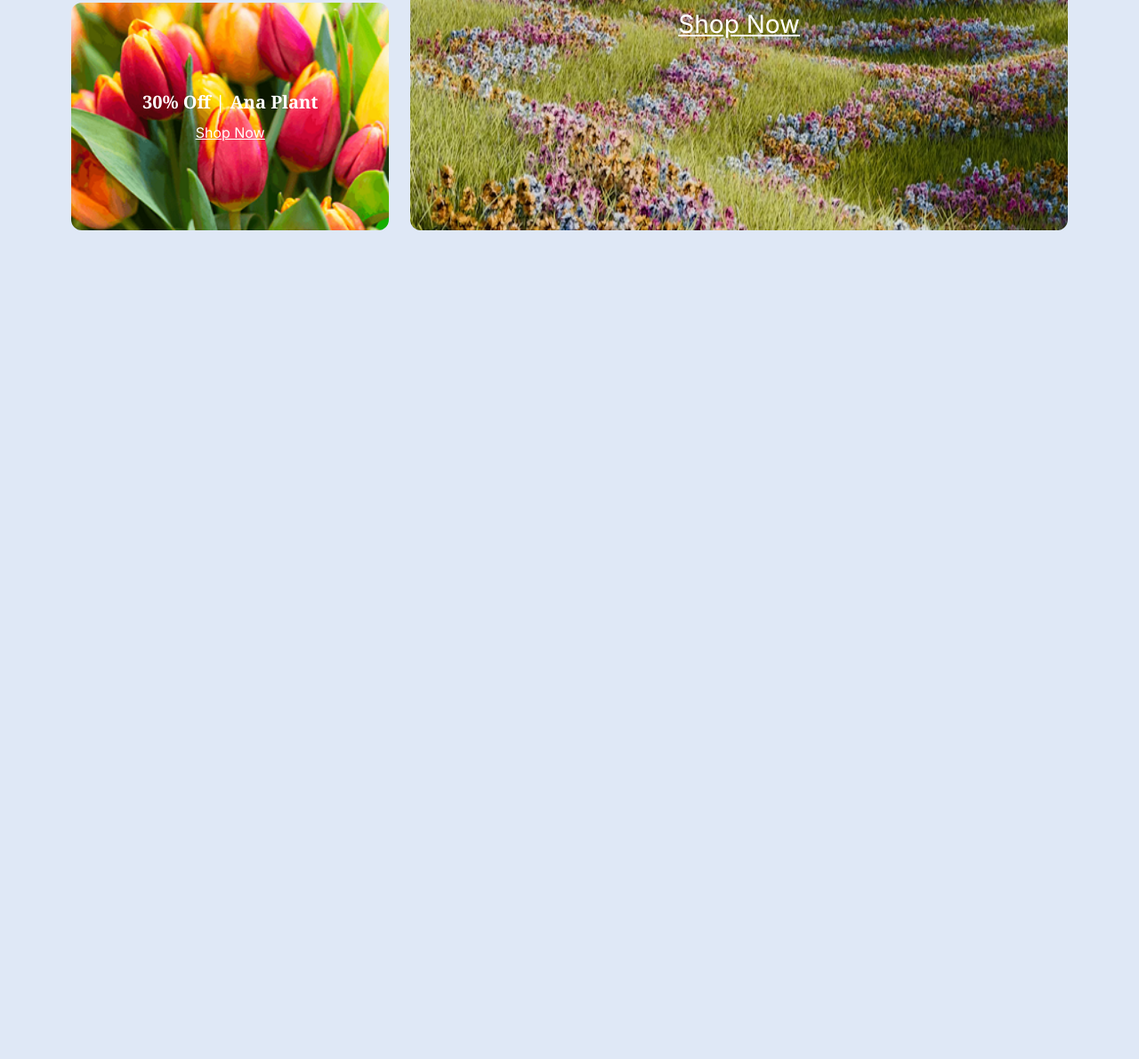
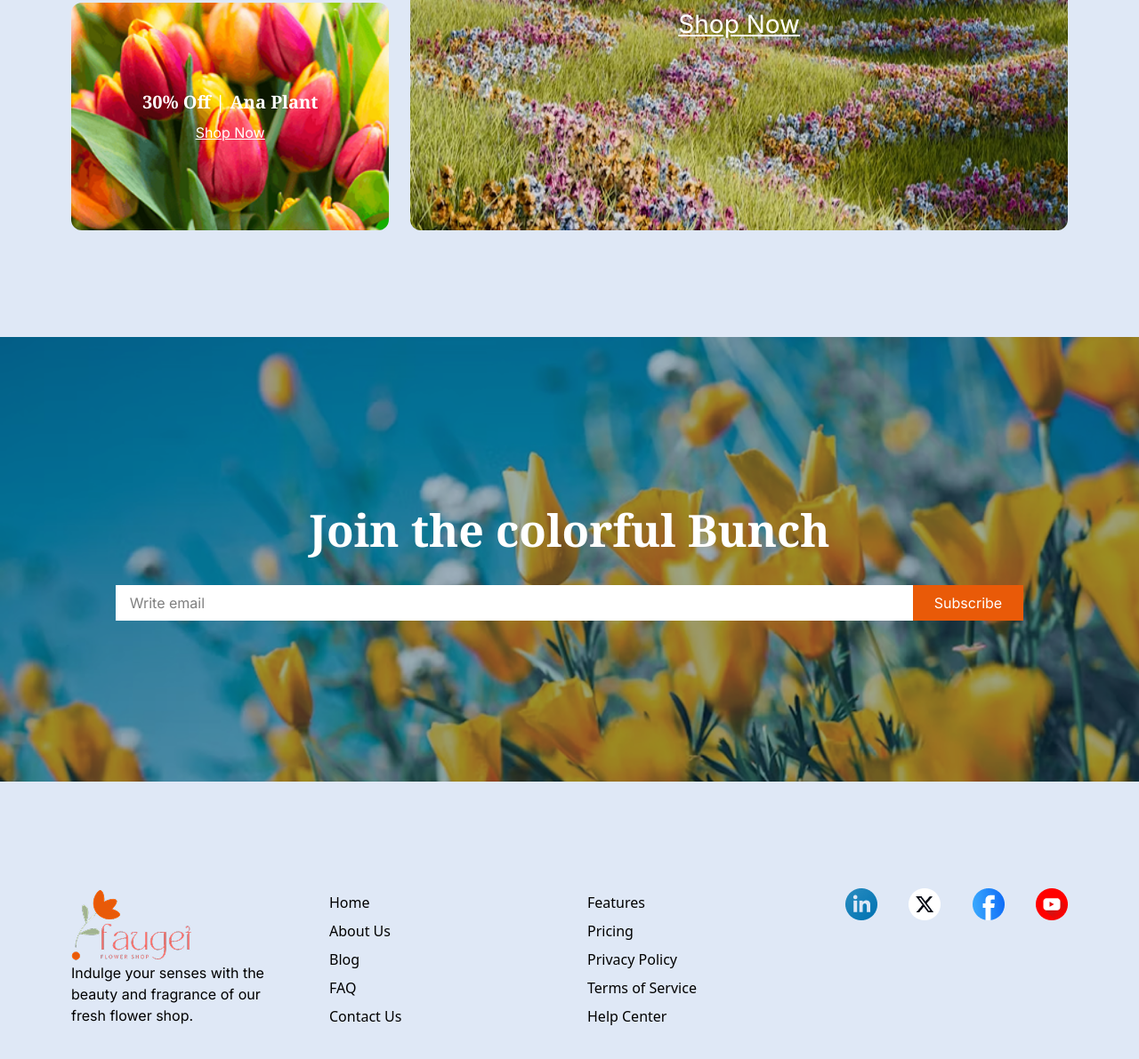
Before and after one commit to Zinnia-Zannat/A02-Responsive-Flowers-website, a plain HTML site: page index.html in a window 1280 px wide. Shown: the part 3364-4555 px from the top of the page at 89% size. Before the commit the page ends 3743 px from the top, so only its background shows below. Drawn offline with nearby package versions, Linux system fonts and the light colour scheme.

Commit message:
footer section added

```diff
--- a/index.html
+++ b/index.html
@@ -130,10 +130,51 @@
                 </div>
             </div>
         </section>
-
+        <section class="bg-[url(assets/news-letter-bg.png)]  bg-cover h-[500px] flex flex-col justify-center text-white">
+            <div class="text-center px-4">
+            <h1 class="noto-serif-font text-[50px] font-bold mb-6">Join the colorful Bunch</h1>
+            <div class="flex justify-center">
+                <input
+                type="email"
+                placeholder="Write email"
+                class="inter-font px-4 py-2 bg-white w-4xl border-none text-black "
+                />
+                <button class="inter-font bg-[#E95A08] text-white px-6 py-2">
+                Subscribe
+                </button>
+            </div>
+            </div>
+        </section>
     </main>
-    <footer>
-
+    <footer class="grid grid-cols-4 gap-10 mx-20 my-30">
+        <div>
+            <img src="assets/logo.png" alt="">
+            <p class="inter-font">Indulge your senses with the beauty and fragrance of our fresh flower shop.</p>
+        </div>
+        <div>
+            <ul>
+                <li><a class="leading-8" href="https://www.google.com/">Home</a></li>
+                <li><a class="leading-8" href="https://www.google.com/">About Us</a></li>
+                <li><a class="leading-8" href="https://www.google.com/">Blog</a></li>
+                <li><a class="leading-8" href="https://www.google.com/">FAQ</a></li>
+                <li><a class="leading-8" href="https://www.google.com/">Contact Us</a></li>
+            </ul>
+        </div>
+        <div>
+            <ul>
+                <li><a class="leading-8" href="https://www.google.com/">Features</a></li>
+                <li><a class="leading-8" href="https://www.google.com/">Pricing</a></li>
+                <li><a class="leading-8" href="https://www.google.com/">Privacy Policy</a></li>
+                <li><a class="leading-8" href="https://www.google.com/">Terms of Service</a></li>
+                <li><a class="leading-8" href="https://www.google.com/">Help Center</a></li>
+            </ul>
+        </div>
+        <div class="flex items-start justify-between">
+            <img src="assets/icon-linkedin.png" alt="">
+            <img src="assets/twitter-logo-2 3.png" alt="">
+            <img src="assets/icon-facebook.png" alt="">
+            <img src="assets/icon-youtube.png" alt="">
+        </div>
     </footer>
 </body>
 </html>
```
